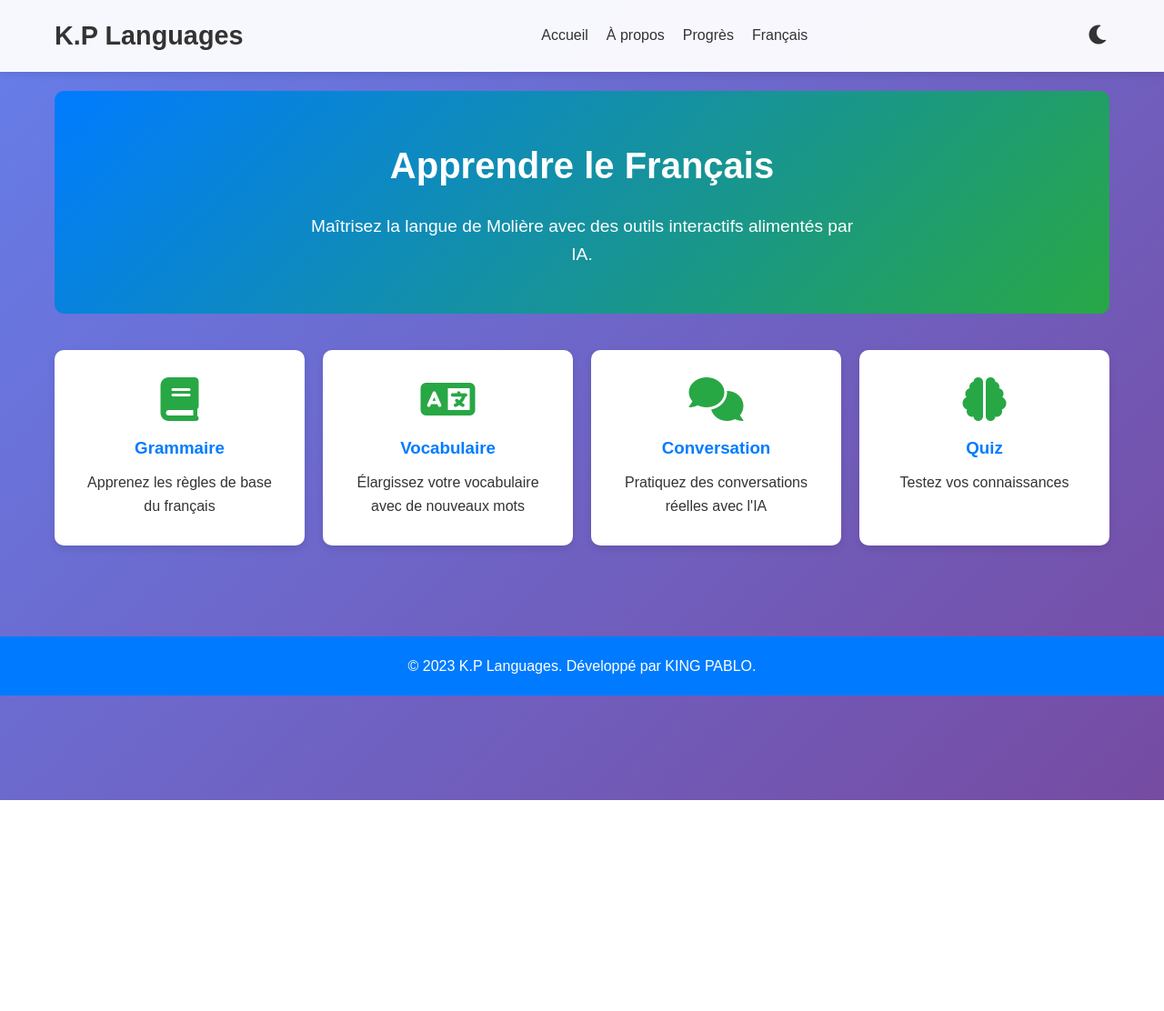
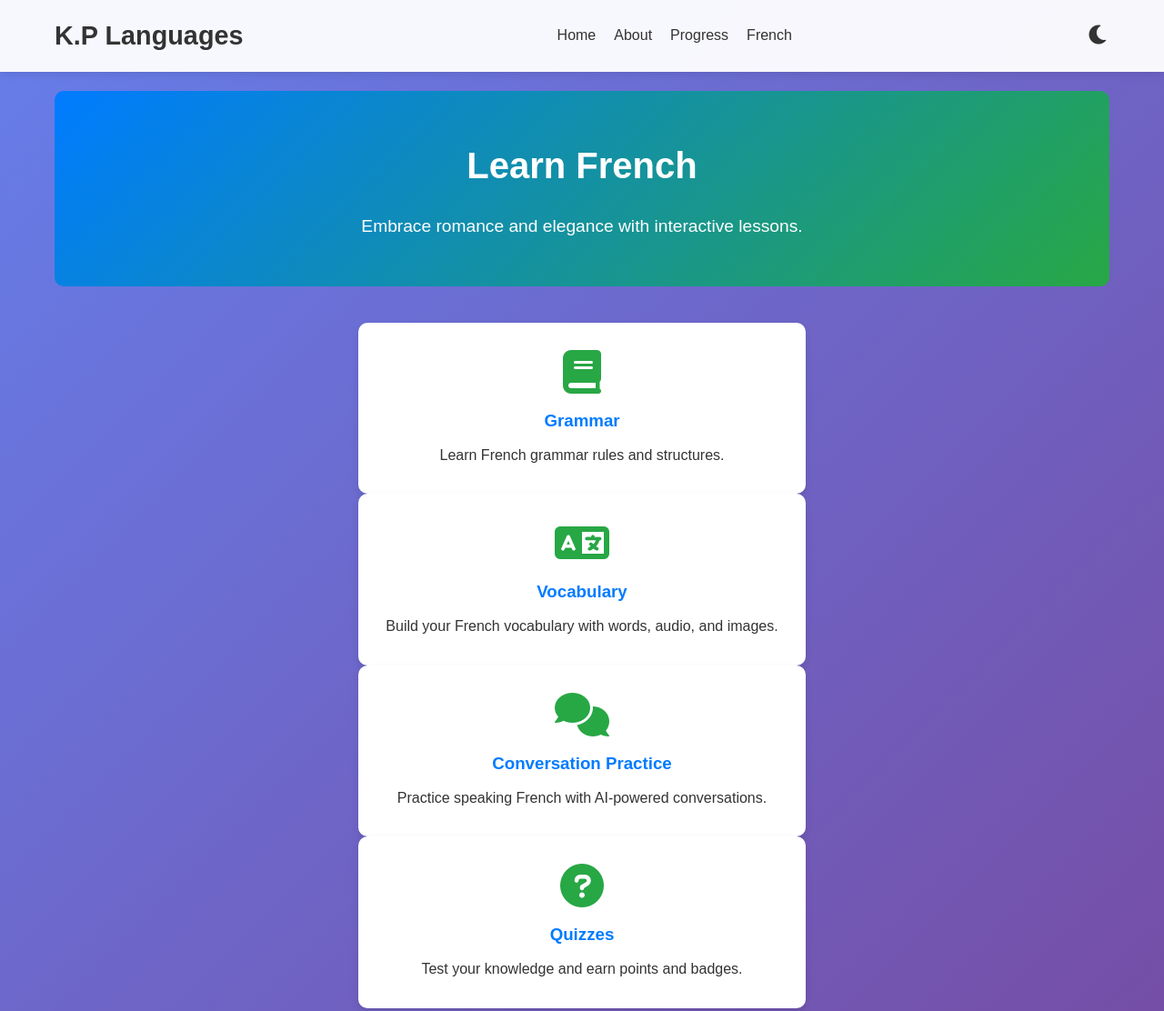
Before and after one commit to King20pablo24/K.P-Languages, a plain HTML site: page pages/french/index.html in a window 1280 px wide. Shown: the top 1112 px of the page at 91% size. Before the commit the page ends 880 px from the top, so only its background shows below. Drawn offline with Linux system fonts and the light colour scheme.

Commit message:
Fix all links for GitHub Pages

```diff
--- a/pages/french/index.html
+++ b/pages/french/index.html
@@ -3,7 +3,8 @@
 <head>
     <meta charset="UTF-8">
     <meta name="viewport" content="width=device-width, initial-scale=1.0">
-    <title>Français - K.P Languages</title>
+    <title>French - K.P Languages</title>
+    <!-- CSS -->
     <link rel="stylesheet" href="../../css/styles.css">
     <link rel="stylesheet" href="https://cdnjs.cloudflare.com/ajax/libs/font-awesome/6.0.0-beta3/css/all.min.css">
 </head>
@@ -14,52 +15,55 @@
                 <h1>K.P Languages</h1>
             </div>
             <ul class="nav-links">
-                <li><a href="../../index.html">Accueil</a></li>
-                <li><a href="../about.html">À propos</a></li>
-                <li><a href="../progress.html">Progrès</a></li>
-                <li><a href="index.html">Français</a></li>
+                <li><a href="../../index.html">Home</a></li>
+                <li><a href="../../pages/about.html">About</a></li>
+                <li><a href="../../pages/progress.html">Progress</a></li>
+                <li><a href="#french">French</a></li>
             </ul>
             <div class="dark-mode-toggle">
-                <label for="dark-mode" title="Basculer en Mode Sombre"><i class="fas fa-moon"></i></label>
+                <label for="dark-mode" title="Toggle Dark Mode"><i class="fas fa-moon"></i></label>
                 <input type="checkbox" id="dark-mode">
             </div>
         </nav>
     </header>
 
-    <main>
+    <main id="french">
         <section class="hero">
-            <h2>Apprendre le Français</h2>
-            <p>Maîtrisez la langue de Molière avec des outils interactifs alimentés par IA.</p>
+            <h2>Learn French</h2>
+            <p>Embrace romance and elegance with interactive lessons.</p>
         </section>
 
         <section class="lesson-sections">
+            <div class="container">
                 <div class="section-card" onclick="window.location.href='grammar.html'">
                     <i class="fas fa-book"></i>
-                <h3>Grammaire</h3>
-                <p>Apprenez les règles de base du français</p>
+                    <h3>Grammar</h3>
+                    <p>Learn French grammar rules and structures.</p>
                 </div>
                 <div class="section-card" onclick="window.location.href='vocabulary.html'">
                     <i class="fas fa-language"></i>
-                <h3>Vocabulaire</h3>
-                <p>Élargissez votre vocabulaire avec de nouveaux mots</p>
+                    <h3>Vocabulary</h3>
+                    <p>Build your French vocabulary with words, audio, and images.</p>
                 </div>
                 <div class="section-card" onclick="window.location.href='conversation.html'">
                     <i class="fas fa-comments"></i>
-                <h3>Conversation</h3>
-                <p>Pratiquez des conversations réelles avec l'IA</p>
+                    <h3>Conversation Practice</h3>
+                    <p>Practice speaking French with AI-powered conversations.</p>
                 </div>
                 <div class="section-card" onclick="window.location.href='quiz.html'">
-                <i class="fas fa-brain"></i>
-                <h3>Quiz</h3>
-                <p>Testez vos connaissances</p>
+                    <i class="fas fa-question-circle"></i>
+                    <h3>Quizzes</h3>
+                    <p>Test your knowledge and earn points and badges.</p>
+                </div>
             </div>
         </section>
     </main>
 
     <footer>
-        <p>&copy; 2023 K.P Languages. Développé par KING PABLO.</p>
+        <p>&copy; 2023 K.P Languages. Developed by KING PABLO.</p>
     </footer>
 
+    <!-- JS -->
     <script src="../../js/app.js"></script>
 </body>
 </html>
```
Also changed, not shown: pages/english/index.html (+4 -2 lines), pages/german/index.html (+24 -20 lines), pages/spanish/index.html (+23 -19 lines). Lines whose indentation alone changed are shown as unchanged.
